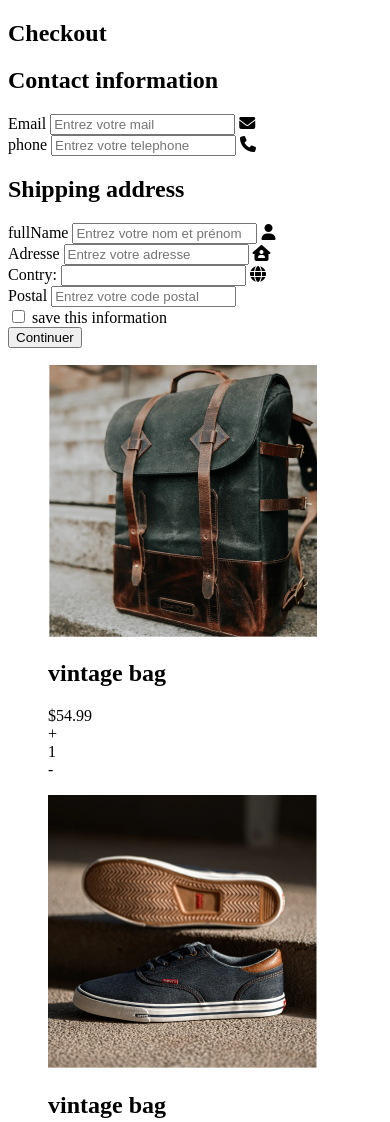
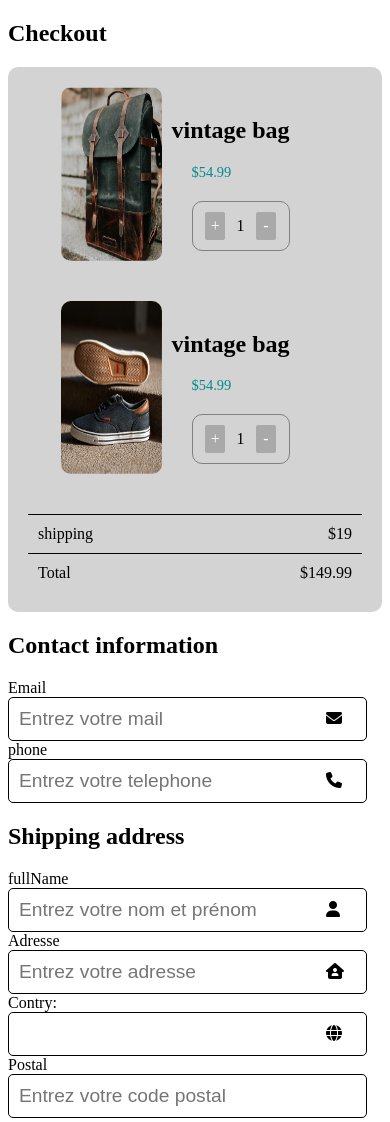
Before and after one commit to corentinnys/checkout-page, a plain HTML site: page index.html in a window 390 px wide. Shown: the top 1122 px of the page. Drawn offline with Linux system fonts and the light colour scheme.

Commit message:
implementation of css for small screens

```diff
--- a/css/styles.css
+++ b/css/styles.css
@@ -1,7 +1,147 @@
 
+@media screen and (max-width: 460px){
 
+    .container{
+        display: flex;
+        flex-direction: column-reverse;
+    }
+    .bg-gray {
+        background: lightgray;
+        border-radius: 10px;
+    }
+    .bg-gray div.article-one figure {
+        display: flex;
+        flex-direction: row;
+        justify-content: flex-start;
+        padding: 20px;
+        margin: 0;
+    }
+    .bg-gray div.article-one figure figcaption {
+        margin: 10px;
+    }
+    .bg-gray div.article-one figure img {
+        width: 30%;
+        margin-left: 10%;
+        border-radius: 10px;
+    }
+    .price {
+        width: 100%;
+        margin:0px;
+        font-size: 0.9rem;
+        font-weight: normal;
+        margin-left: 20px;
+        color: darkcyan;
+    }
+    .counter{
+        border: grey 1px solid;
+        border-radius: 10px;
+        display: flex;
+        justify-content: space-around;
+        margin-left: 20px;
+        margin-top: 20px;
+        padding: 10px;
+    }
+    .number{
+        padding: 5px;
+        width: 10px;
+        text-align: center;
+        vertical-align: center;
+    }
+    .minus,.plus{
+        padding: 5px;
+        width: 10px;
+        text-align: center;
+        border-radius: 2px;
+        color: white;
+        vertical-align: center;
+        background: darkgrey;
+    }
+    .finalPrice{
+        padding: 20px;
+        position: relative;
 
-@media screen and   (min-width:450px ) and  (max-width:768px ){
+    }
+    .finalPrice div:first-child{
+        display: flex;
+        justify-content: space-between;
+        padding-bottom: 10px;
+        border-bottom: 1px solid black;
+        border-top: 1px solid black;
+        padding: 10px;
+    }
+    .finalPrice div:last-child{
+        display: flex;
+        justify-content: space-between;
+        padding-bottom: 10px;
+        padding: 10px;
+    }
+    .p-relative{
+        position: relative;
+    }
+    i{
+        position: absolute;
+        left: 85%;
+        top: 50%;
+    }
+   /* i.middle{
+        position: absolute;
+        top:60%;
+        left: 70%;
+    }*/
+    label{
+        display: block;
+        width: 100%;
+        width: 100%;
+        padding-bottom: 0px;
+    }
+    input{
+         width: 90%;
+         display: block;
+         outline: none;
+         padding: 10px;
+         border-radius: 5px;
+         border: 1px solid black;
+         /*margin:auto;*/
+         /*margin: 0;*/
+         font-size: 1.2rem;
+     }
+
+    button{
+        padding-top: 10px;
+        padding-bottom: 10px;
+        font-size: 1.5rem;
+        width: 25%;
+        background: orange;
+        color: white;
+        position: relative;
+        left: 40%;
+        border: none ;
+        border-radius: 10px;
+    }
+    .checkbox{
+        padding: 10px;
+        display: flex;
+        justify-content: flex-start;
+
+    }
+    .checkbox label{
+
+        position: relative;
+        left: -4%;
+        top:5px;
+        font-size: 1.2em;
+    }
+    .checkbox input{
+        margin-left: 20px;
+        display: block;
+        width: 10%;
+        position: relative;
+        left: -7%;
+        height: 30px;
+    }
+}
+
+@media screen and   (min-width:460px ) and  (max-width:768px ){
     .container{
         display: flex;
         flex-direction: column-reverse;
```
